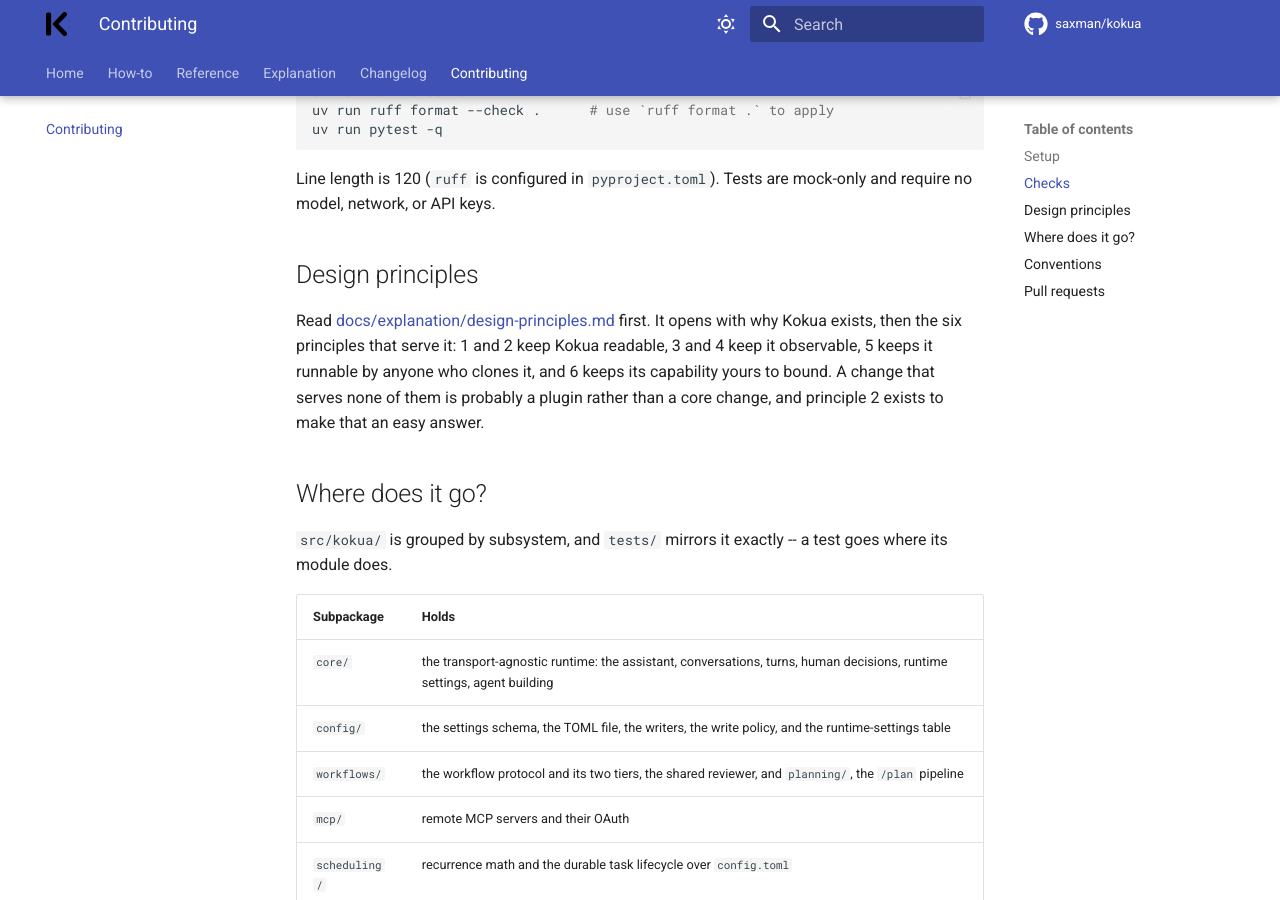
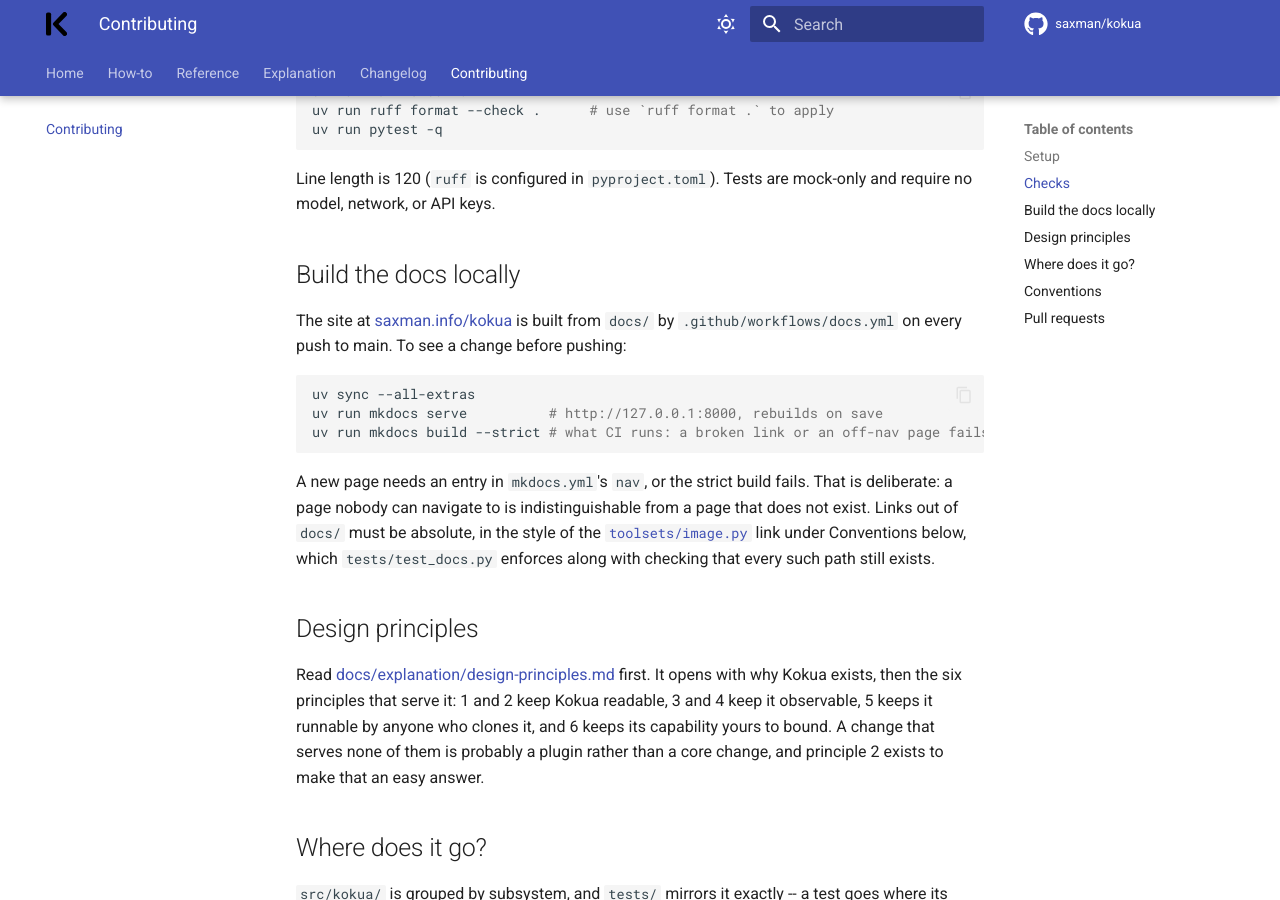
Before and after one commit to saxman/kokua, an MkDocs documentation site: the page built from docs/contributing.md, in a window 1280 px wide and 900 px high, scrolled down 906 px. Built offline with MkDocs 1.6.1 and Material for MkDocs 9.7.7, drawn with Linux system fonts in a browser that asks for light colours; comment, search, counter and statistics services are not loaded.

Commit message:
docs: point the repository at the published site
README, CONTRIBUTING, and CLAUDE.md now name saxman.info/kokua and the two rules a
contributor needs: a new page needs a nav entry, and a link out of docs/ must be absolute.

````diff
--- a/CONTRIBUTING.md
+++ b/CONTRIBUTING.md
@@ -44,6 +44,23 @@ uv run pytest -q
 
 Line length is 120 (`ruff` is configured in `pyproject.toml`). Tests are mock-only and require no model,
 network, or API keys.
+
+## Build the docs locally
+
+The site at [saxman.info/kokua](https://saxman.info/kokua/) is built from `docs/` by
+`.github/workflows/docs.yml` on every push to main. To see a change before pushing:
+
+```bash
+uv sync --all-extras
+uv run mkdocs serve          # http://127.0.0.1:8000, rebuilds on save
+uv run mkdocs build --strict # what CI runs: a broken link or an off-nav page fails the build
+```
+
+A new page needs an entry in `mkdocs.yml`'s `nav`, or the strict build fails. That is deliberate: a
+page nobody can navigate to is indistinguishable from a page that does not exist. Links out of `docs/`
+must be absolute, in the style of the [`toolsets/image.py`](https://github.com/saxman/kokua/blob/main/src/kokua/toolsets/image.py)
+link under Conventions below, which `tests/test_docs.py` enforces along with checking that every such
+path still exists.
 
 ## Design principles
 
````
Also changed, not shown: CHANGELOG.md (+5 -0 lines), CLAUDE.md (+5 -1 lines), README.md (+3 -2 lines).
